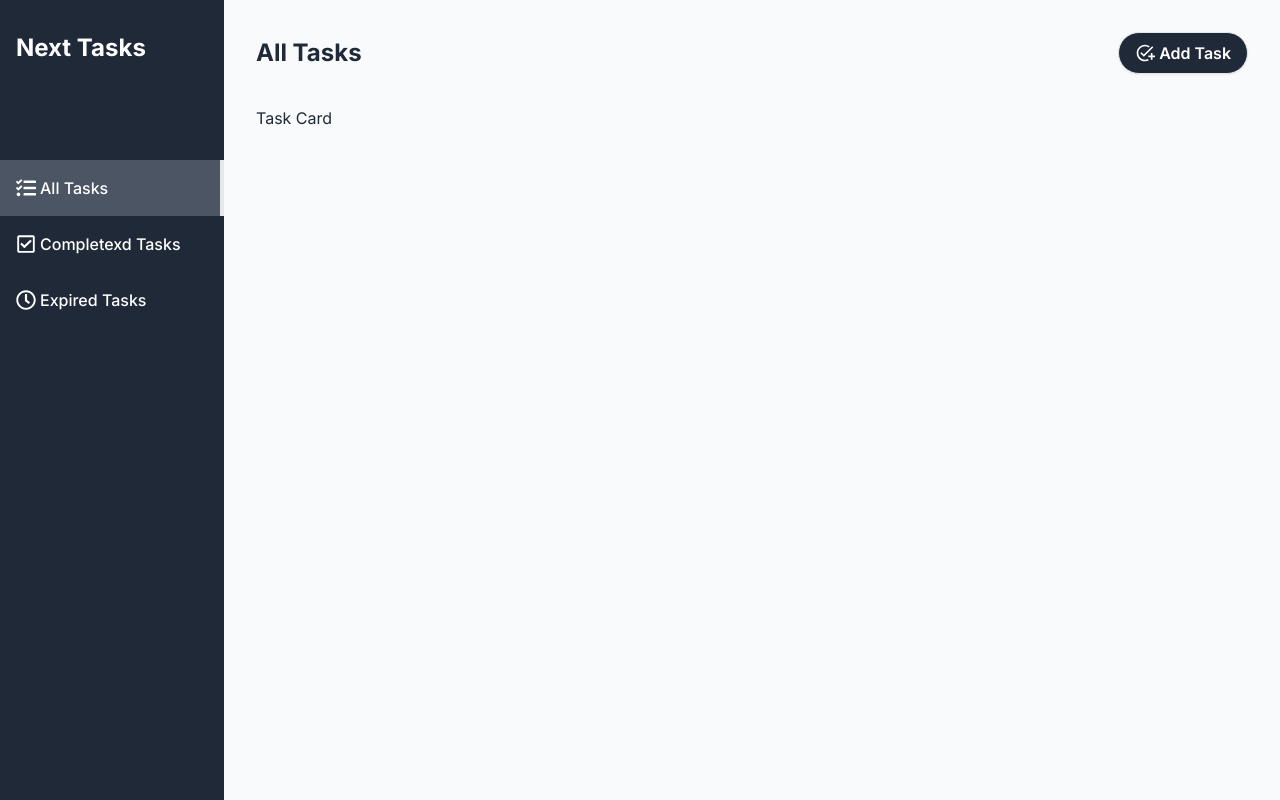
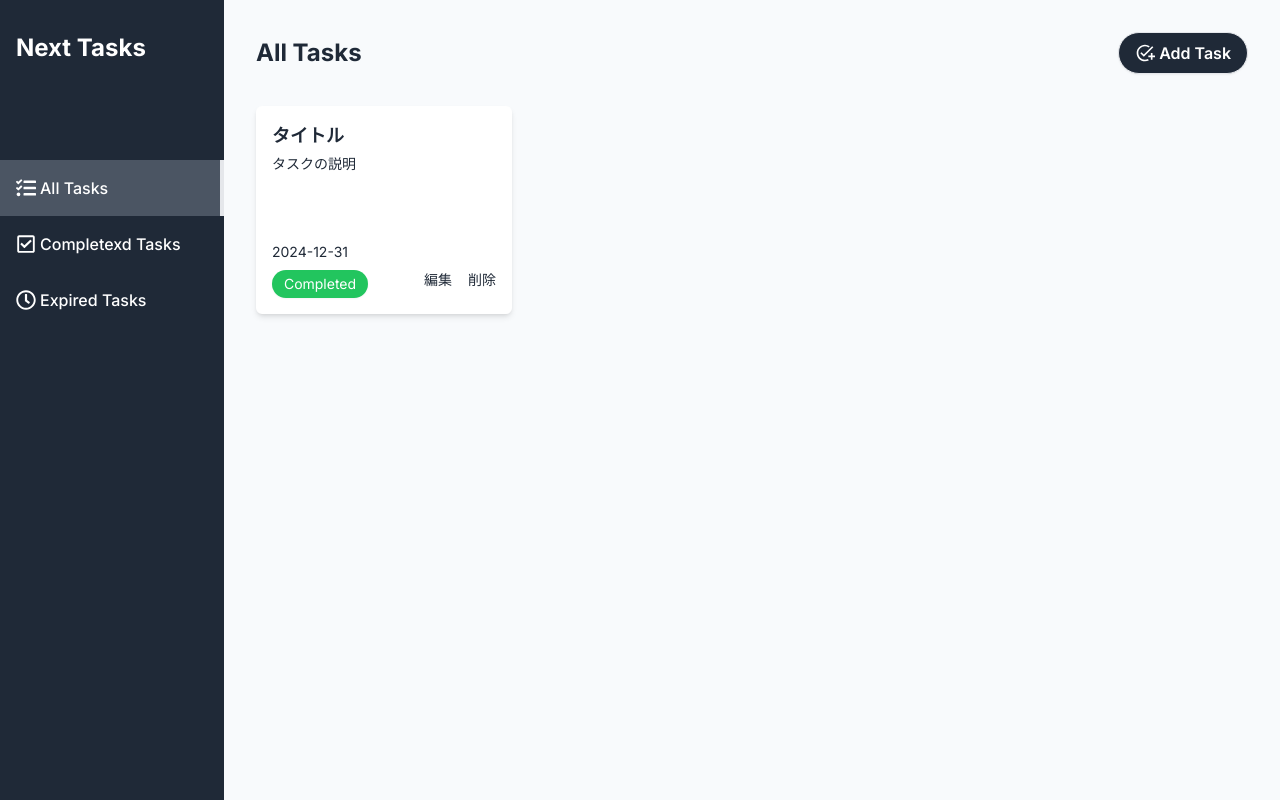
Before and after one commit to Taishi1020/next-task, a Next.js app: page / in a window 1280 px wide. Built offline with nearby package versions, Linux system fonts and the light colour scheme.

Commit message:
[add] taskCardComponentCreatePart1

```diff
--- a/src/app/(main)/page.tsx
+++ b/src/app/(main)/page.tsx
@@ -1,3 +1,4 @@
+import TaskCard from "@/components/TaskCard/TaskCard";
 import Link from "next/link";
 import { MdAddTask } from "react-icons/md";
 
@@ -12,7 +13,7 @@
         </Link>
       </header>
       <div className="mt-8 flex flex-wrap gap-4">
-        Task Card
+        <TaskCard/>
       </div>
     </div>
   );
--- /dev/null
+++ b/src/components/TaskCard/TaskCard.tsx
@@ -0,0 +1,23 @@
+const TaskCard = () => {
+  return (
+    <div className="w-64 h-52 p-4 bg-white rounded-md shadow-md flex flex-col justify-between">
+        <header>
+            <h1 className="text-lg font-semibold">タイトル</h1>
+            <div className="mt-1 text-sm line-clamp-3">タスクの説明</div>
+        </header>
+        <div className="text-sm">
+            <div>2024-12-31</div>
+            <div className="flex justify-between items-center">
+                <div className={`mt-2 text-sm px-2 py-1 w-24 text-center text-white
+                rounded-full shadow-sm ${true ? 'bg-green-500' : 'bg-red-500' }`}>{true ? 'Completed' : 'Incomplete'}</div>
+                <div className="flex gap-4">
+                    <div>編集</div>
+                    <div>削除</div>
+                </div>
+            </div>
+        </div>
+    </div>
+  )
+}
+
+export default TaskCard
```
